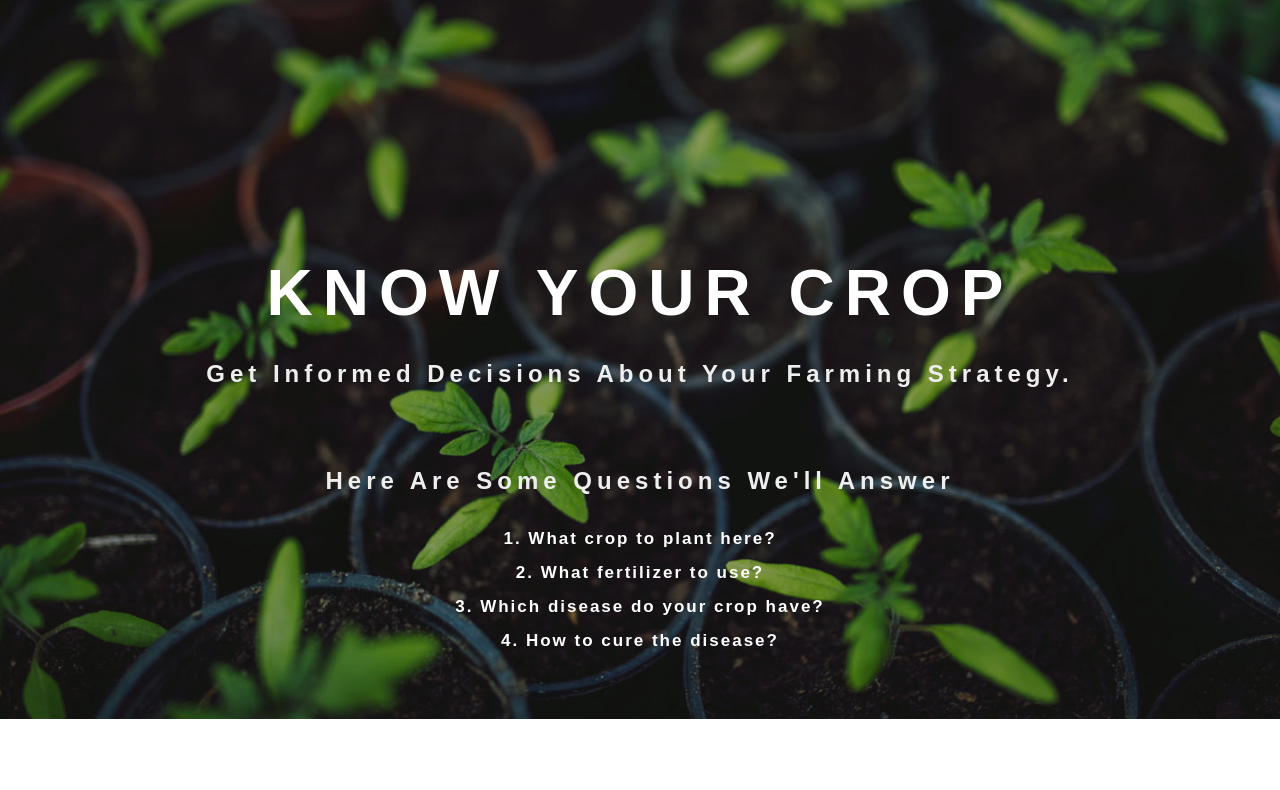
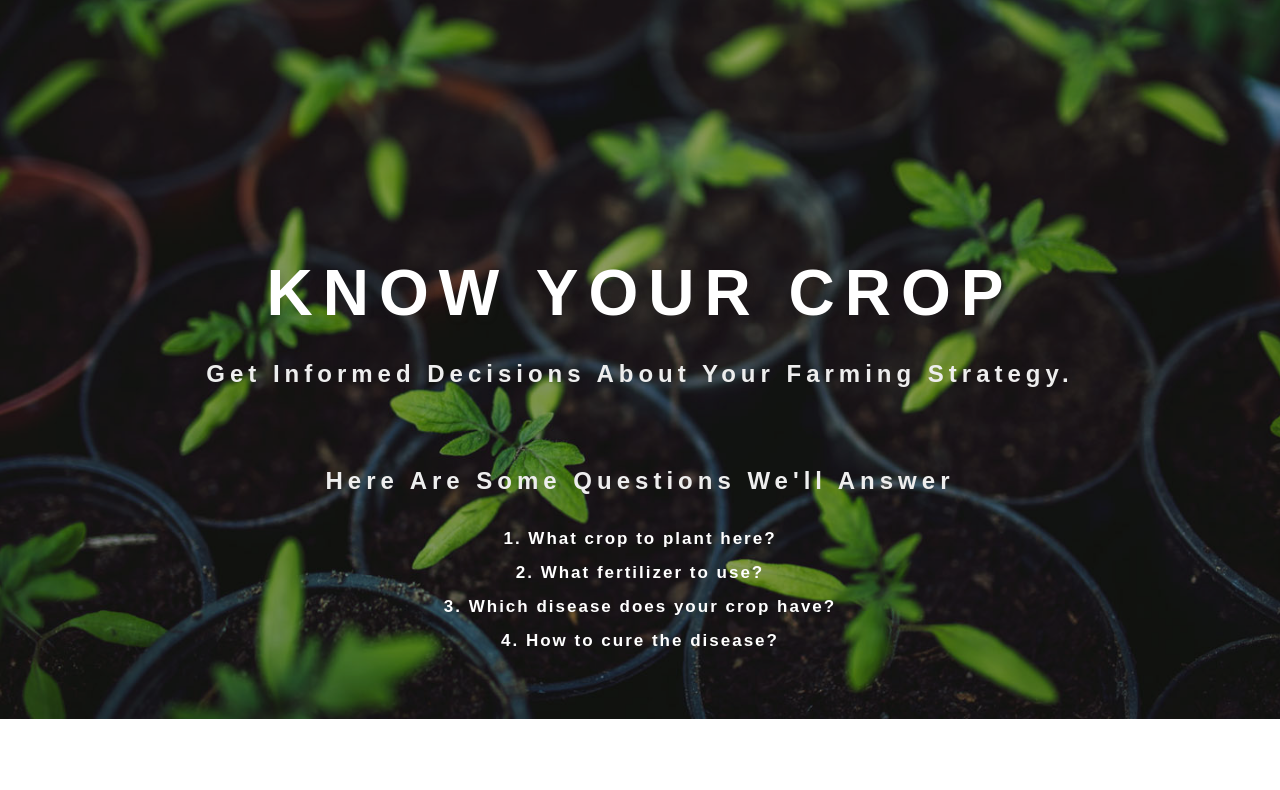
Before and after one commit to kashif1903/Know-Your-Crop-Major, a Flask app: page / in a window 1280 px wide. Shown: the part 57-847 px from the top of the page. Run offline with Flask 2, Linux system fonts and the light colour scheme; parts of the project's set-up code (start-up, migrations or seed data) failed here and were passed over; some libraries are stand-ins or nearby versions; some web fonts are replaced.

Commit message:
Update index.html

```diff
--- a/templates/index.html
+++ b/templates/index.html
@@ -16,7 +16,7 @@
 								<p class="text-li mx-auto mt-2">
 									1. What crop to plant here? <br>
 									2. What fertilizer to use? <br>
-									3. Which disease do your crop have?<br>
+									3. Which disease does your crop have?<br>
 									4. How to cure the disease?</p>
 							</div>
 						</div>
```
